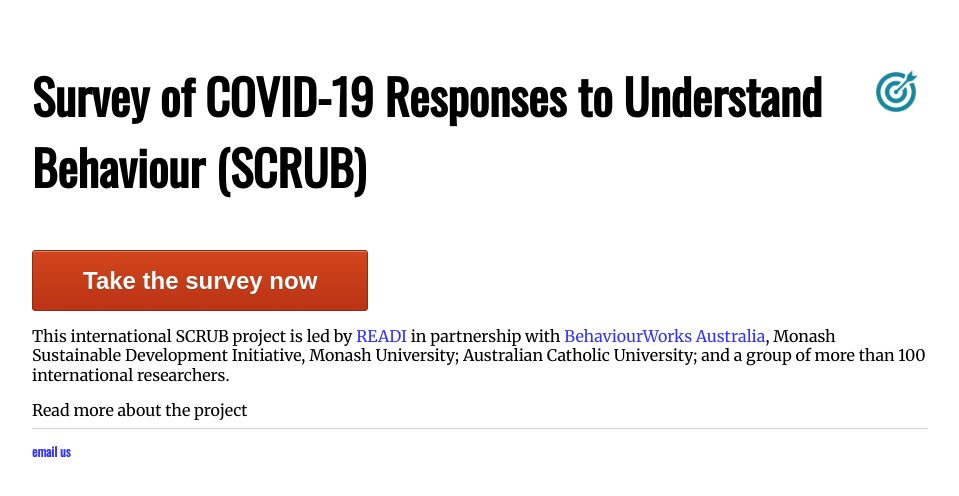
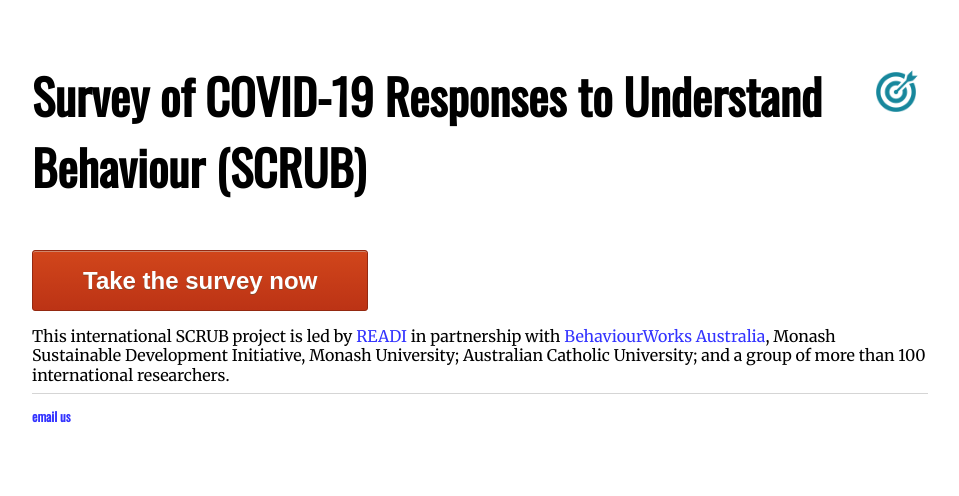
Before and after one commit to aksaeri/scrub, a Jekyll site: the page built from index.md, in a window 1280 px wide. Shown: the top 496 px of the page, without its empty margins (160-1119 px from the left). Built offline with Jekyll 4.4.1, drawn with Linux system fonts in a browser that asks for light colours.

Commit message:
Update index.md

```diff
--- a/index.md
+++ b/index.md
@@ -10,5 +10,3 @@
 <a href="https://monash.az1.qualtrics.com/jfe/form/SV_57p0waWGUCBGePj?SOURCE=scrubcovid19.org" class="myButton" style=" text-align: center">Take the survey now</a>
 
 This international SCRUB project is led by [READI](https://www.readiresearch.org/) in partnership with [BehaviourWorks Australia](https://behaviourworksaustralia.org), Monash Sustainable Development Initiative, Monash University; Australian Catholic University; and a group of more than 100 international researchers.
-
-Read more about the project
```
